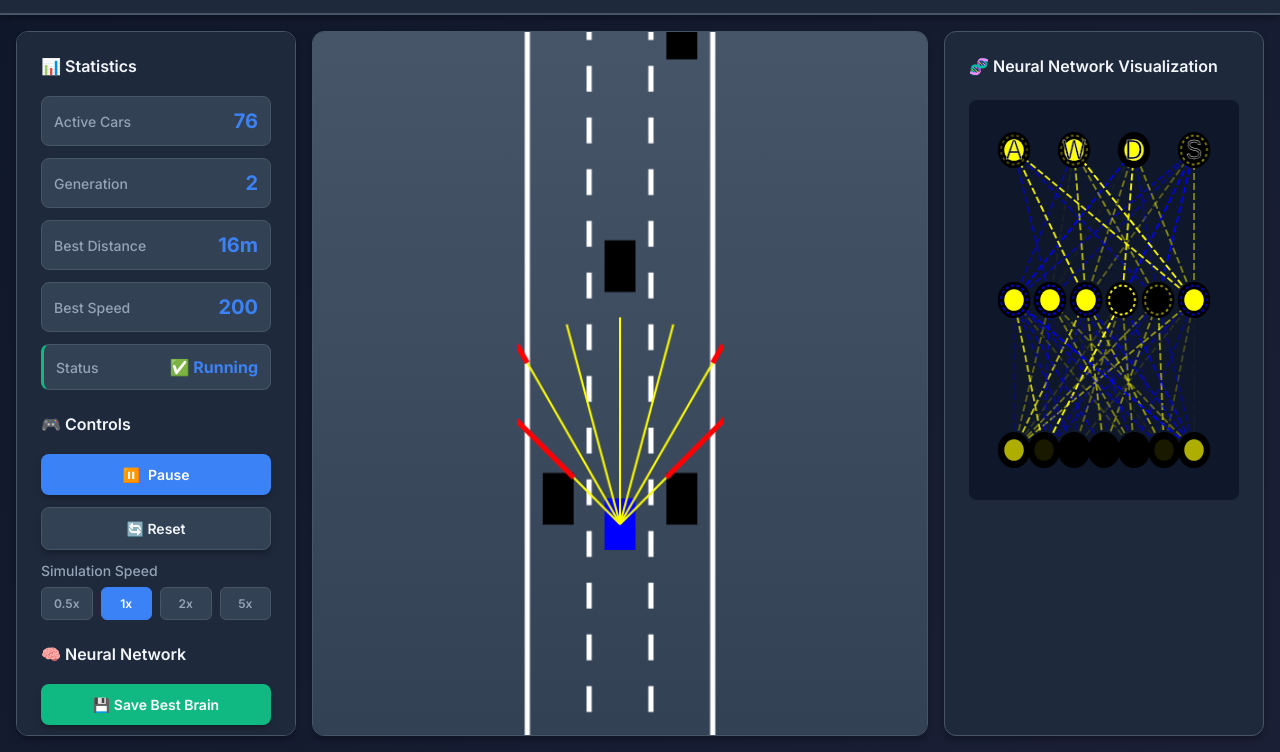
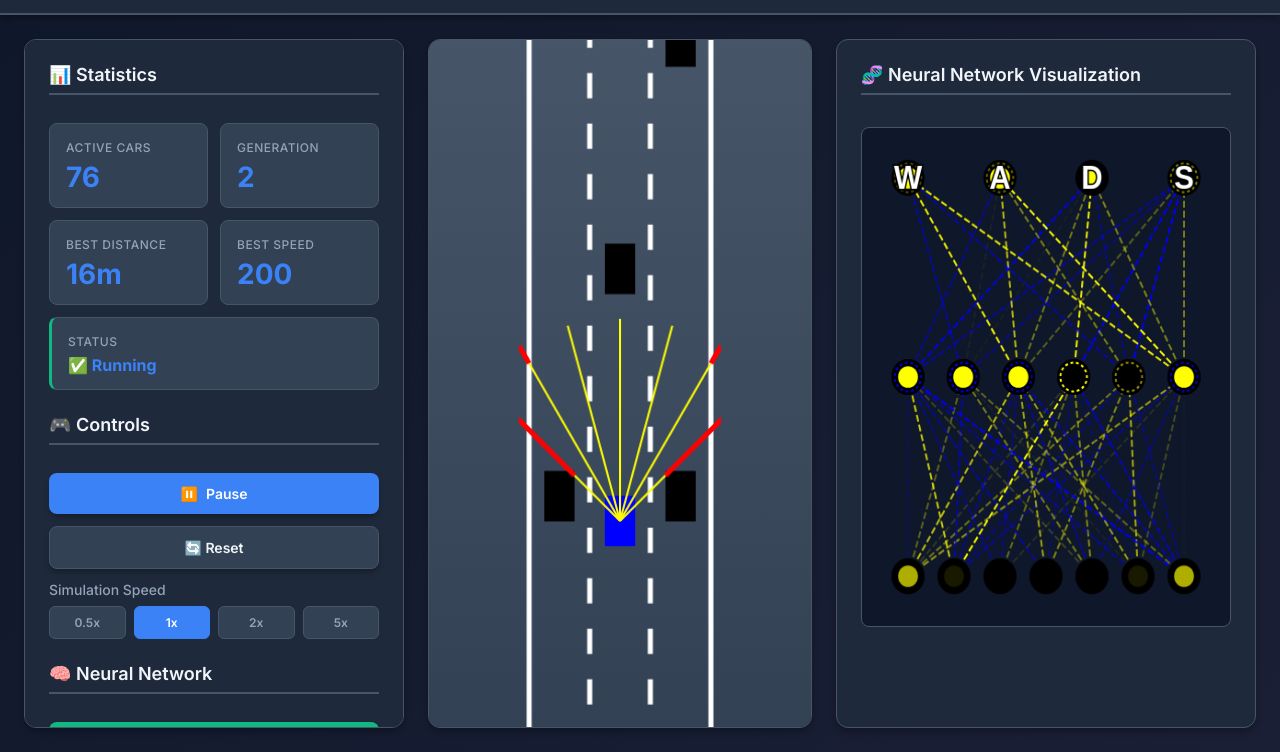
Before and after one commit to mirkobosetti/CarAI, a website built with Vite: page index.html in a window 1280 px wide. Shown: the part 48-800 px from the top of the page. Built offline with nearby package versions, Linux system fonts and the light colour scheme.

Commit message:
feat: enhance statistics panel layout and styling, improve canvas dimensions for better visualization

```diff
--- a/index.html
+++ b/index.html
@@ -29,6 +29,7 @@
 			<aside class="stats-panel">
 				<div class="panel-section">
 					<h3 class="panel-title">📊 Statistics</h3>
+					<div class="stats-grid">
 						<div class="stat-item">
 							<span class="stat-label">Active Cars</span>
 							<span class="stat-value" id="activeCars">0</span>
@@ -45,9 +46,10 @@
 							<span class="stat-label">Best Speed</span>
 							<span class="stat-value" id="bestSpeed">0</span>
 						</div>
-					<div class="stat-item status-indicator" id="statusIndicator">
+						<div class="stat-item stat-item-full status-indicator" id="statusIndicator">
 							<span class="stat-label">Status</span>
-						<span class="stat-value status-text" id="statusText">Running</span>
+							<span class="stat-value status-text" id="statusText">✅ Running</span>
+						</div>
 					</div>
 				</div>
 
@@ -89,7 +91,6 @@
 					</div>
 				</div>
 			</aside>
-
 			<!-- Center - Simulation Canvas -->
 			<main class="canvas-container">
 				<canvas id="mainCanvas"></canvas>
--- a/src/classes/visualizer.js
+++ b/src/classes/visualizer.js
@@ -22,7 +22,7 @@ export class Visualizer {
 				levelTop,
 				width,
 				levelHeight,
-				i == network.levels.length - 1 ? ['A', 'W', 'D', 'S'] : []
+				i == network.levels.length - 1 ? ['W', 'A', 'D', 'S'] : []
 			)
 		}
 	}
@@ -80,12 +80,12 @@ export class Visualizer {
 				ctx.beginPath()
 				ctx.textAlign = 'center'
 				ctx.textBaseline = 'middle'
-				ctx.fillStyle = 'black'
-				ctx.strokeStyle = 'white'
-				ctx.font = nodeRadius * 1.5 + 'px Arial'
+				ctx.fillStyle = 'white'
+				ctx.strokeStyle = 'black'
+				ctx.font = 'bold ' + (nodeRadius * 1.8) + 'px Arial'
+				ctx.lineWidth = 3
+				ctx.strokeText(outputLabels[i], x, top + nodeRadius * 0.1)
 				ctx.fillText(outputLabels[i], x, top + nodeRadius * 0.1)
-				ctx.lineWidth = 0.5
-				ctx.strokeText(outputLabels[i], x, top + nodeRadius * 0.1)
 			}
 		}
 	}
--- a/src/main.js
+++ b/src/main.js
@@ -10,7 +10,7 @@ const networkCanvas = document.getElementById('networkCanvas')
 const LANE_NUMBER = 3
 
 mainCanvas.width = (LANE_NUMBER * 200) / 3
-networkCanvas.width = 300
+networkCanvas.width = 400 // Increased for better aspect ratio
 
 const mainCtx = mainCanvas.getContext('2d')
 const networkCtx = networkCanvas.getContext('2d')
@@ -304,7 +304,7 @@ function animate(time) {
 	updateStats()
 
 	mainCanvas.height = window.innerHeight - 120 // Account for header
-	networkCanvas.height = 400
+	networkCanvas.height = 500 // Increased height for better visualization
 
 	mainCtx.save()
 	mainCtx.translate(0, -bestCar.y + mainCanvas.height * 0.7)
--- a/src/style.css
+++ b/src/style.css
@@ -63,10 +63,10 @@ body {
 /* Main Container */
 .container {
 	display: grid;
-	grid-template-columns: 280px 1fr 320px;
-	gap: 1rem;
+	grid-template-columns: 380px 1fr 420px;
+	gap: 1.5rem;
 	flex: 1;
-	padding: 1rem;
+	padding: 1.5rem;
 	overflow: hidden;
 }
 
@@ -99,41 +99,58 @@ body {
 }
 
 .panel-title {
-	font-size: 1rem;
+	font-size: 1.125rem;
 	font-weight: 600;
-	margin: 0 0 0.5rem 0;
+	margin: 0 0 1rem 0;
 	color: var(--text-primary);
 	display: flex;
 	align-items: center;
 	gap: 0.5rem;
+	padding-bottom: 0.5rem;
+	border-bottom: 2px solid var(--border-color);
+}
+
+/* Statistics - 2 column grid layout */
+.stats-grid {
+	display: grid;
+	grid-template-columns: repeat(2, 1fr);
+	gap: 0.75rem;
+}
+
+.stat-item-full {
+	grid-column: 1 / -1;
 }
 
 /* Statistics */
 .stat-item {
 	display: flex;
-	justify-content: space-between;
-	align-items: center;
-	padding: 0.75rem;
+	flex-direction: column;
+	gap: 0.5rem;
+	padding: 1rem;
 	background: var(--bg-tertiary);
 	border-radius: 8px;
 	border: 1px solid var(--border-color);
-	transition: transform 0.2s;
+	transition: all 0.2s;
 }
 
 .stat-item:hover {
-	transform: translateX(4px);
+	transform: translateY(-2px);
+	box-shadow: var(--shadow);
 }
 
 .stat-label {
-	font-size: 0.875rem;
+	font-size: 0.75rem;
 	color: var(--text-secondary);
 	font-weight: 500;
+	text-transform: uppercase;
+	letter-spacing: 0.5px;
 }
 
 .stat-value {
-	font-size: 1.25rem;
+	font-size: 1.75rem;
 	font-weight: 700;
 	color: var(--accent-blue);
+	line-height: 1;
 }
 
 /* Status Indicator */
@@ -318,9 +335,10 @@ body {
 #networkCanvas {
 	background: var(--bg-primary);
 	width: 100%;
-	height: 400px;
+	height: 500px;
 	border-radius: 8px;
 	margin-top: 1rem;
+	border: 1px solid var(--border-color);
 }
 
 /* Scrollbar */
@@ -347,6 +365,18 @@ body {
 }
 
 /* Responsive */
+@media (min-width: 1600px) {
+	.container {
+		grid-template-columns: 420px 1fr 480px;
+		gap: 2rem;
+		padding: 2rem;
+	}
+
+	#networkCanvas {
+		height: 600px;
+	}
+}
+
 @media (max-width: 1200px) {
 	.container {
 		grid-template-columns: 1fr;
@@ -356,6 +386,14 @@ body {
 	.stats-panel,
 	.network-panel {
 		max-height: 200px;
+	}
+
+	.stats-grid {
+		grid-template-columns: repeat(4, 1fr);
+	}
+
+	.stat-item-full {
+		grid-column: span 2;
 	}
 }
 
```
Lines whose indentation alone changed are shown as unchanged.
